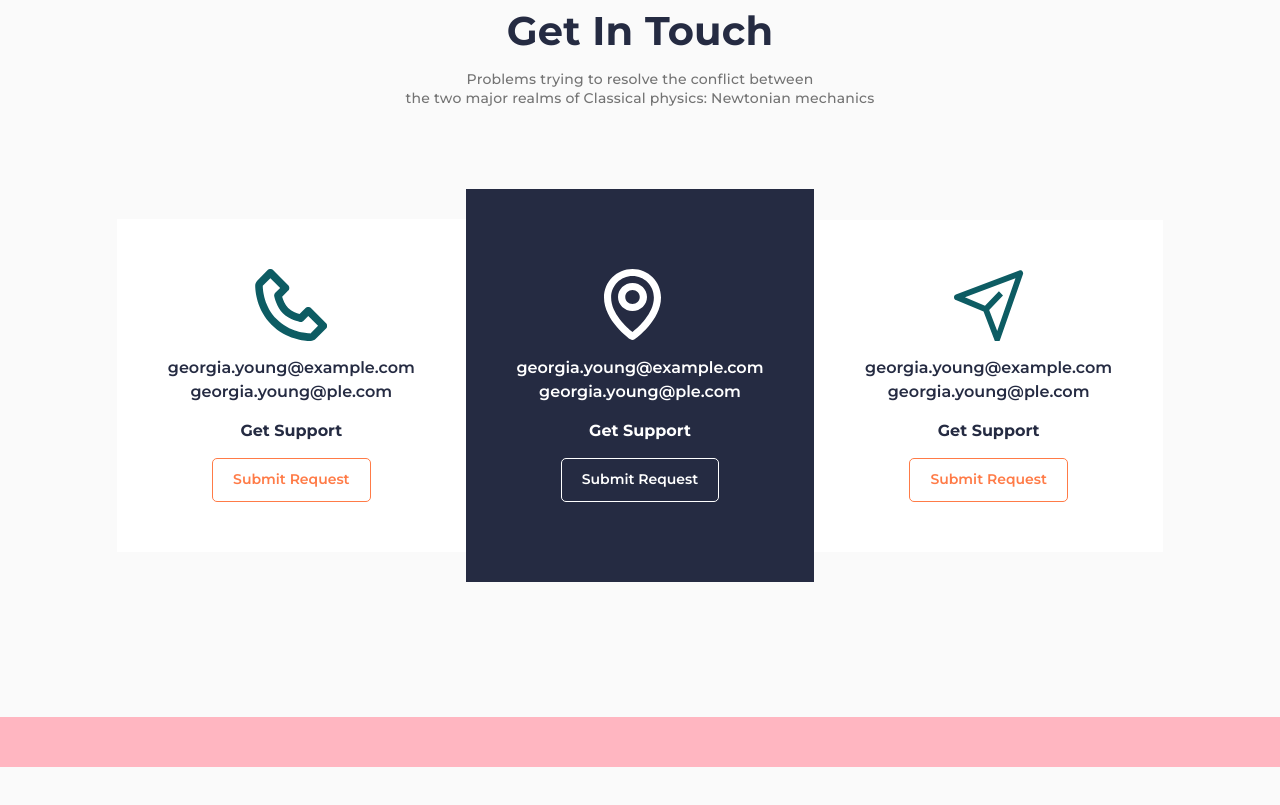
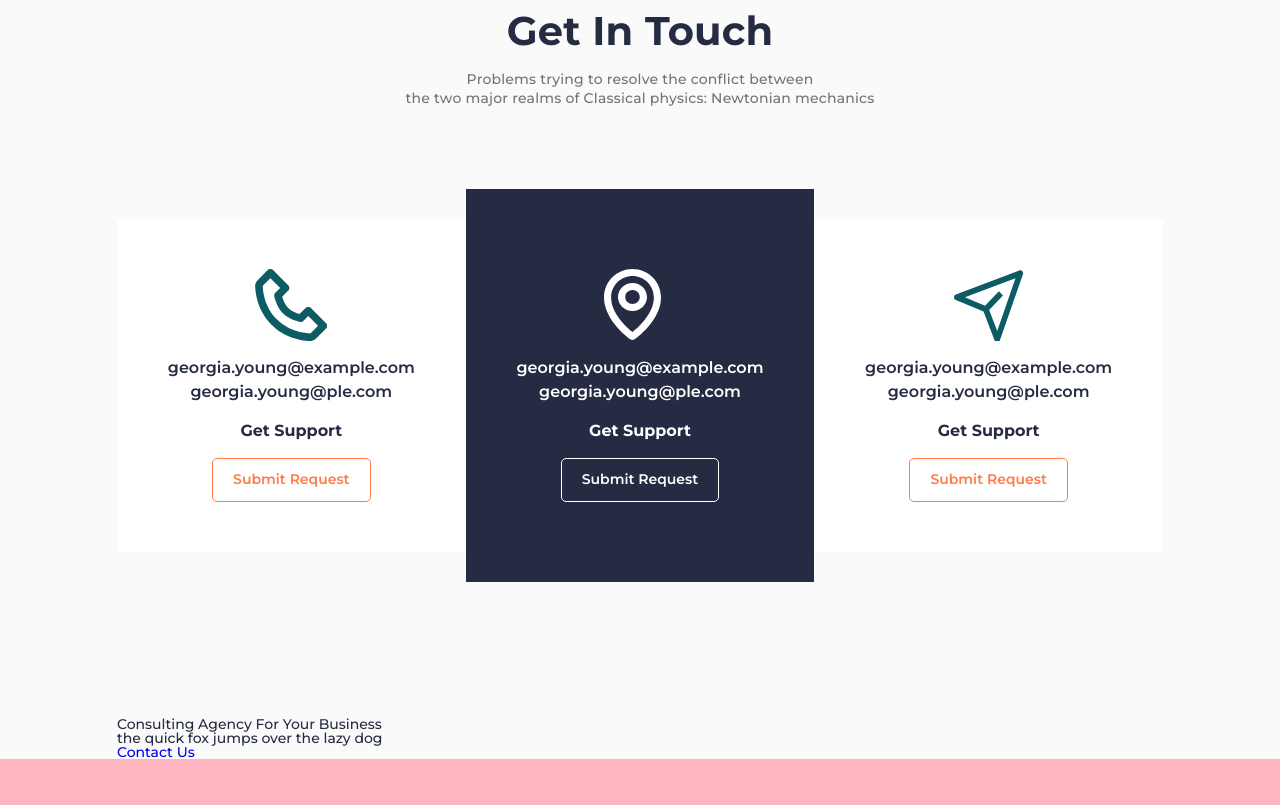
Before and after one commit to confesssa/Relvise, a plain HTML site: page index.html in a window 1280 px wide. Shown: the part 3444-4249 px from the top of the page. Before the commit the page ends 4211 px from the top, so only its background shows below. Drawn offline with Linux system fonts and the light colour scheme.

Commit message:
feat: add section Contact

```diff
--- a/index.html
+++ b/index.html
@@ -385,6 +385,21 @@
           </div>
         </div>
       </section>
+      <section class="page__contact contact">
+        <div class="contact__container _container">
+          <div class="contact__body">
+            <div class="contact__content">
+              <h4 class="contact__title">
+                Consulting Agency For Your Business
+              </h4>
+              <div class="contact__text">
+                the quick fox jumps over the lazy dog
+              </div>
+            </div>
+            <a href="#" class="contact__button">Contact Us</a>
+          </div>
+        </div>
+      </section>
     </main>
 
     <footer class="footer">
--- a/style.css
+++ b/style.css
@@ -820,21 +820,11 @@ li {
 }
 
 /* GETINTOUCH */
-.page__getintouch {
-}
-
 .getintouch {
   padding: 80px 0 135px 0;
 }
-
-.getintouch__container {
-}
-
 .getintouch__header {
   margin: 0 0 80px 0;
-}
-
-.getintouch__body {
 }
 
 .getintouch__items {
```
